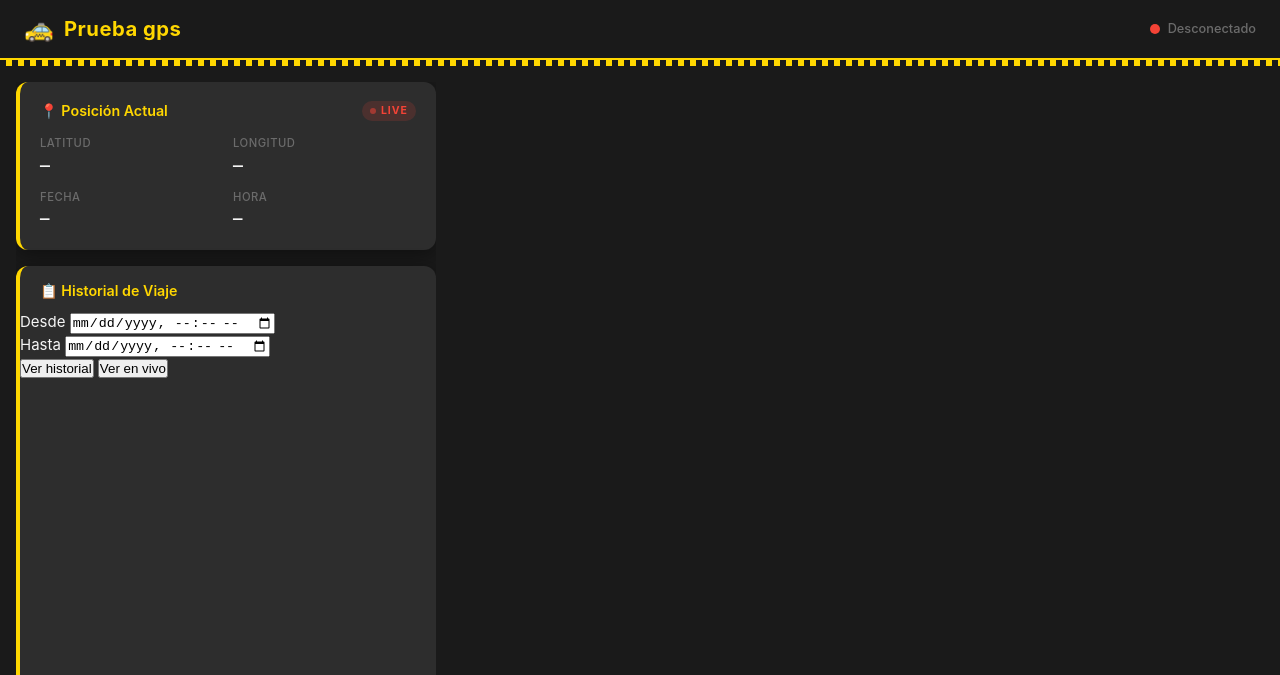
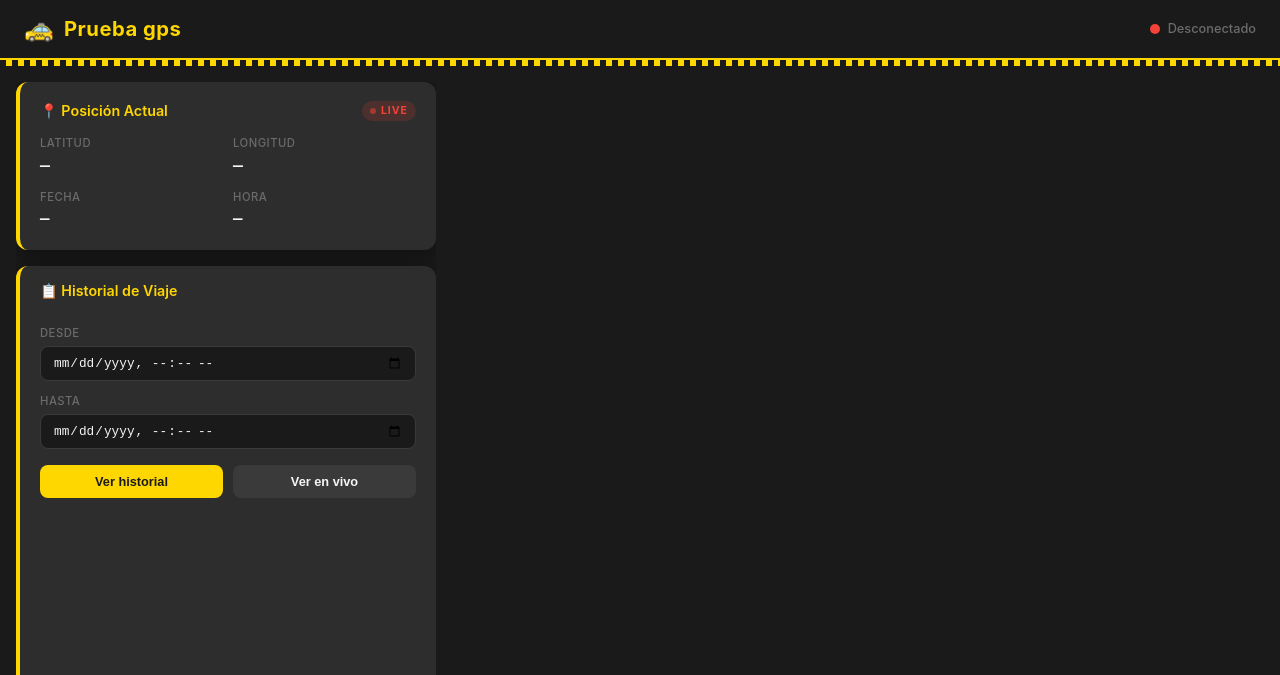
Before and after one commit to DarwinDiaz07/urbanTrack, a plain HTML site: page public/index.html in a window 1280 px wide. Shown: the top 675 px of the page. Drawn offline with nearby package versions, Linux system fonts and the light colour scheme.

Commit message:
feat: add CSS for range form inputs and buttons

```diff
--- a/public/styles.css
+++ b/public/styles.css
@@ -491,6 +491,76 @@ html, body {
   box-shadow: var(--shadow-card), 0 0 10px rgba(255, 215, 0, 0.3);
 }
 
+/* ── Range Form ────────────────────────────────────────────────────────── */
+.range-form {
+  padding: 14px 20px 18px;
+  display: flex;
+  flex-direction: column;
+  gap: 12px;
+}
+
+.range-row {
+  display: flex;
+  flex-direction: column;
+  gap: 4px;
+}
+
+.range-label {
+  font-size: 0.75rem;
+  color: var(--gray-medium);
+  text-transform: uppercase;
+  letter-spacing: 0.5px;
+  font-weight: 500;
+}
+
+.range-input {
+  background: var(--black-primary);
+  border: 1px solid var(--gray-dark);
+  border-radius: 8px;
+  color: var(--text-light);
+  font-family: var(--font-mono);
+  font-size: 0.85rem;
+  padding: 8px 12px;
+  width: 100%;
+  transition: border-color var(--transition);
+}
+
+.range-input:focus {
+  outline: none;
+  border-color: var(--yellow-primary);
+}
+
+.range-buttons {
+  display: flex;
+  gap: 10px;
+  margin-top: 4px;
+}
+
+.btn {
+  flex: 1;
+  padding: 9px 12px;
+  border: none;
+  border-radius: 8px;
+  font-size: 0.85rem;
+  font-weight: 600;
+  cursor: pointer;
+  transition: opacity var(--transition);
+}
+
+.btn:hover {
+  opacity: 0.85;
+}
+
+.btn--primary {
+  background: var(--yellow-primary);
+  color: var(--black-primary);
+}
+
+.btn--secondary {
+  background: var(--gray-dark);
+  color: var(--text-light);
+}
+
 /* ── Responsive ────────────────────────────────────────────────────────── */
 @media (max-width: 768px) {
   body {
```
